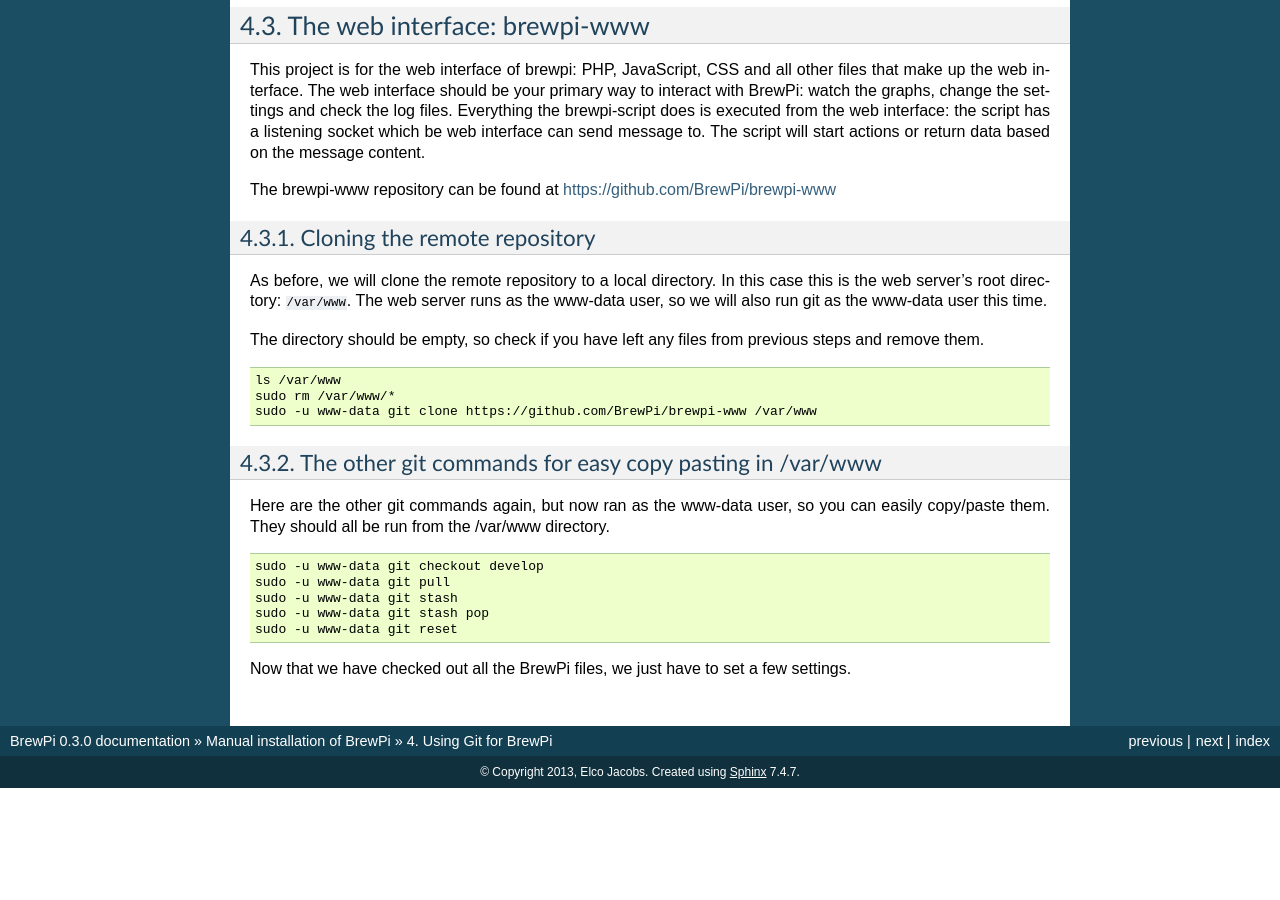
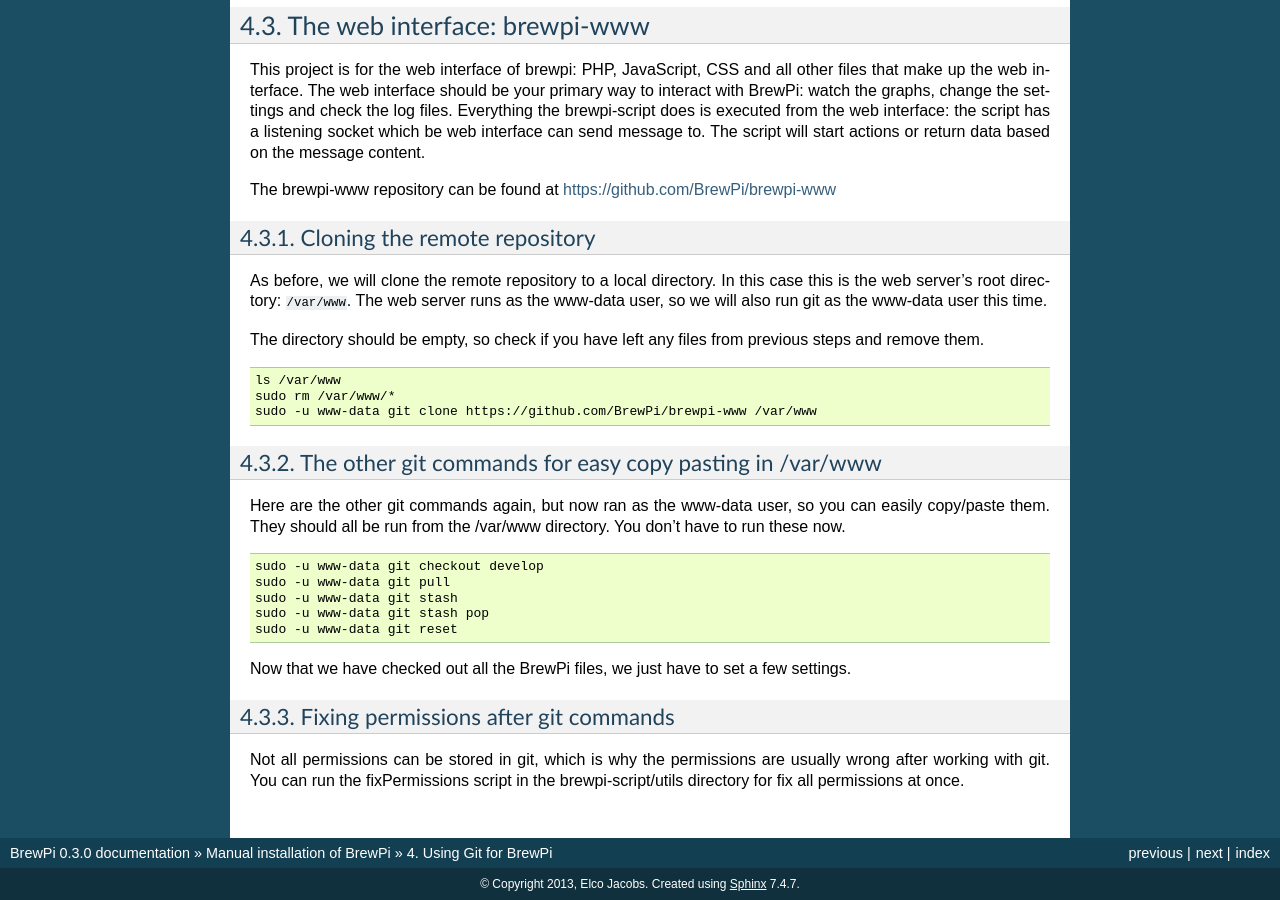
Before and after one commit to BrewPi/brewpi-www, a Sphinx documentation site: the page built from docs/user/source/manual-brewpi-install/using-git-for-brewpi.rst, in a window 1280 px wide and 900 px high, scrolled down 1977 px. Built offline with Sphinx 7.4.7, drawn with Linux system fonts in a browser that asks for light colours; formulas are drawn with MathJax 3; pages that are not in the unit, such as notebooks, are missing from menus; before the commit the page ends 2765 px from its top, so only the background shows below that; some of the changed text lies outside the part shown.

Commit message:
Updated documentation to BrewPi 0.3

```diff
--- a/docs/user/source/automated-brewpi-install/automated-brewpi-install.rst
+++ b/docs/user/source/automated-brewpi-install/automated-brewpi-install.rst
@@ -24,3 +24,5 @@
 ------------------------------
 If the installation was successful, your next step is to program the Arduino via the web interface.
 You can find the instructions :doc:`here <../after-install/program-arduino>`.
+
+After that, your last step will be to :doc:`to set up your devices in the device manager <../after-install/device-configuration>`.
--- /dev/null
+++ b/docs/user/source/faq/faq-index.rst
@@ -0,0 +1,4 @@
+BrewPi Frequently Asked Questions (FAQ)
+=======================================
+Sorry, nothing to see here yet, but I am aware that this section is needed badly!
+Will fill this with useful content ASAP!
--- a/docs/user/source/index.rst
+++ b/docs/user/source/index.rst
@@ -9,7 +9,7 @@
 If you see something that could use some updating, please let me know! Even better: fix it yourself and send me a pull request on GitHub!
 
 The steps below will help you to go from a blank SD card and an unprogrammed Arduino to a working BrewPi setup.
-We have install and update scripts to do most of the work for you. After flashing Raspbian Wheezy onto your Pi, these scripts will automate 80% of the process.
+Install and update scripts are available to do most of the work for you. After flashing Raspbian Wheezy onto your Pi, these scripts will automate 80% of the process.
 If you really want to, you can still do your setup manually or just check the manual setup guide to see what the install script will do for you.
 
 .. toctree::
@@ -21,3 +21,5 @@
     manual-brewpi-install/manual-brewpi-install.rst
     after-install/program-arduino
     after-install/device-configuration
+    updating-brewpi/update-script.rst
+    faq/faq-index.rst
--- a/docs/user/source/manual-brewpi-install/setup-users-permissions.rst
+++ b/docs/user/source/manual-brewpi-install/setup-users-permissions.rst
@@ -57,10 +57,11 @@
 
 .. code-block:: bash
 
-    sudo sh /home/brewpi/fixPermissions.sh
+    sudo /home/brewpi/utils/fixPermissions.sh
 
 
 Starting and stopping the python script
 ---------------------------------------
 There is a button in the web interface to start and stop the brewpi script. But allowing the www-data user to start python scripts would create a huge security risk.
-This is solved by running a CRON job: every minute the system checks whether the script should be running and starts it when it does. This way the www-data user only has to create/remove a file in the web directory. We will set this up after getting the BrewPi files from Git.
+This is solved by running a CRON job: every minute the system checks whether the script should be running and starts it when it does.
+This way the www-data user only has to create/remove a file in the web directory. We will set this up after getting the BrewPi files from Git.
--- a/docs/user/source/manual-brewpi-install/using-git-for-brewpi.rst
+++ b/docs/user/source/manual-brewpi-install/using-git-for-brewpi.rst
@@ -111,7 +111,9 @@
 
 The other git commands for easy copy pasting in /var/www
 """"""""""""""""""""""""""""""""""""""""""""""""""""""""
-Here are the other git commands again, but now ran as the www-data user, so you can easily copy/paste them. They should all be run from the /var/www directory.
+Here are the other git commands again, but now ran as the www-data user, so you can easily copy/paste them.
+They should all be run from the /var/www directory.
+You don't have to run these now.
 
 .. code-block:: bash
 
@@ -123,3 +125,8 @@
 
 
 Now that we have checked out all the BrewPi files, we just have to set a few settings.
+
+Fixing permissions after git commands
+"""""""""""""""""""""""""""""""""""""
+Not all permissions can be stored in git, which is why the permissions are usually wrong after working with git.
+You can run the fixPermissions script in the brewpi-script/utils directory for fix all permissions at once.
```
Also changed, not shown: docs/user/source/manual-brewpi-install/config-files.rst (added, +46 -0 lines), docs/user/source/manual-brewpi-install/configuration.rst (deleted, +0 -63 lines), docs/user/source/manual-brewpi-install/python-setup.rst (+4 -4 lines), docs/user/source/manual-brewpi-install/setting-up-cron.rst (added, +51 -0 lines), docs/user/source/updating-brewpi/update-script.rst (added, +40 -0 lines).
